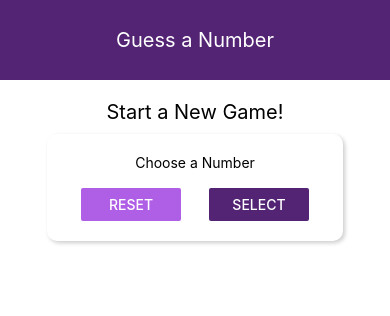
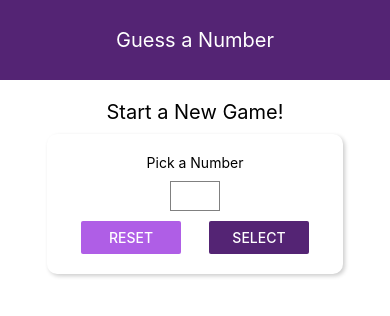
Before and after one commit to marthasharpe/rn-second-app, a React Native app: screen / in a window 390 px wide. Shown: the top 316 px of the page. Built offline with nearby package versions, Linux system fonts and the light colour scheme.

Commit message:
create reusable input component

```diff
--- a/ErrorBoundary.js
+++ b/ErrorBoundary.js
@@ -1,5 +1,6 @@
 
 import React, { Component } from 'react';
+import { View, Text } from 'react-native';
 
 export class ErrorBoundary extends Component {
 
@@ -15,7 +16,7 @@ export class ErrorBoundary extends Component {
   render() {
     if (this.state.hasError) {
         // You can render any custom fallback UI
-        return <h1>Something went wrong.</h1>;
+        return <View><Text>Something went wrong.</Text></View>;
       }
 
       return this.props.children;
--- /dev/null
+++ b/components/Input.js
@@ -0,0 +1,19 @@
+import React from 'react';
+import { TextInput, StyleSheet } from 'react-native';
+
+const Input = (props) => {
+    return (
+        <TextInput {...props} style={{...styles.input, ...props.style}} />
+    )
+}
+
+const styles = StyleSheet.create({
+    input: {
+        height: 30,
+        borderColor: "grey",
+        borderWidth: 1,
+        marginVertical: 10
+    }
+})
+
+export default Input;
--- a/components/screens/StartGameScreen.js
+++ b/components/screens/StartGameScreen.js
@@ -1,15 +1,20 @@
 import React from 'react';
-import { View, StyleSheet, Text, TextInput, Button } from 'react-native';
+import { View, StyleSheet, Text, Button } from 'react-native';
 import Card from '../Card';
 import Colors from '../../constants/colors';
+import Input from '../Input';
 
 const StartGameScreen = (props) => {
     return (
         <View style={styles.screen}>
             <Text style={styles.title}>Start a New Game!</Text>
             <Card style={styles.inputContainer}>
-                <Text>Choose a Number</Text>
-                <TextInput />
+                <Text>Pick a Number</Text>
+                <Input
+                    style={styles.input}
+                    keyboardType="numeric"
+                    maxLength={2}
+                />
                 <View style={styles.buttonContainer}>
                     <View style={styles.button}>
                         <Button
@@ -52,6 +57,10 @@ const styles = StyleSheet.create({
     },
     button: {
         width: 100
+    },
+    input: {
+        width: 50,
+        textAlign: "center"
     }
 })
 
```
